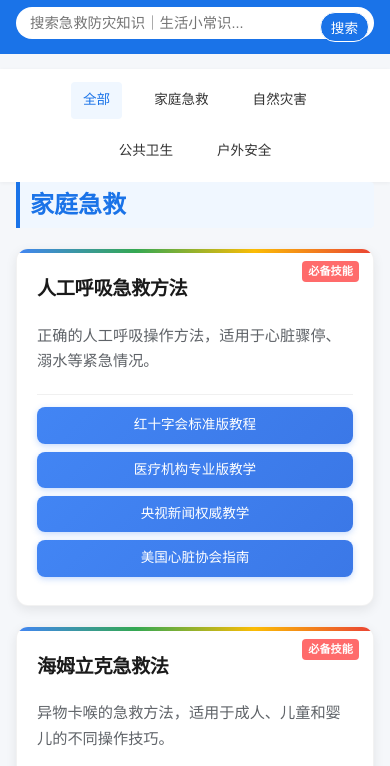
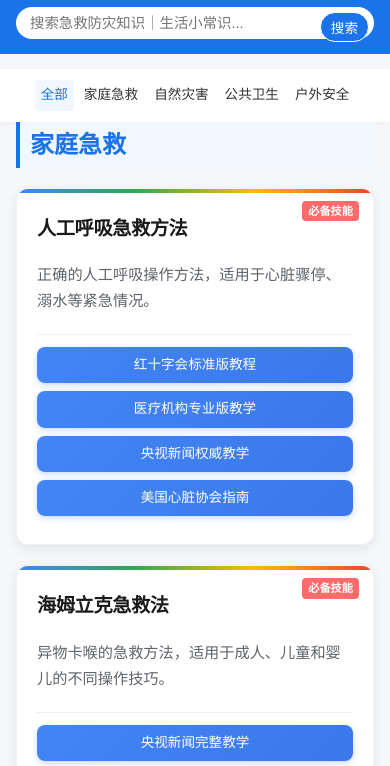
Before and after one commit to dadizi/jichuke, a plain HTML site: page t.html in a window 390 px wide. Shown: the part 78-844 px from the top of the page. Drawn offline with Linux system fonts and the light colour scheme.

Commit message:
优化顶部菜单

```diff
--- a/t.html
+++ b/t.html
@@ -93,8 +93,8 @@
         }
 
         .nav-item {
-            margin: 4px 8px;
-            padding: 6px 12px;
+            margin: 4px 4px;
+            padding: 6px 10px;
             cursor: pointer;
             transition: all 0.3s;
             font-weight: 500;
@@ -518,13 +518,13 @@
             }
 
             .nav-container {
-                padding: 0 10px;
-                gap: 8px;
+                padding: 0 2px;
+                gap: 2px;
             }
 
             .nav-item {
-                margin: 3px 6px;
-                padding: 8px 12px;
+                margin: 1px 1px;
+                padding: 5px 6px;
                 font-size: 0.85rem;
                 white-space: nowrap;
             }
```
